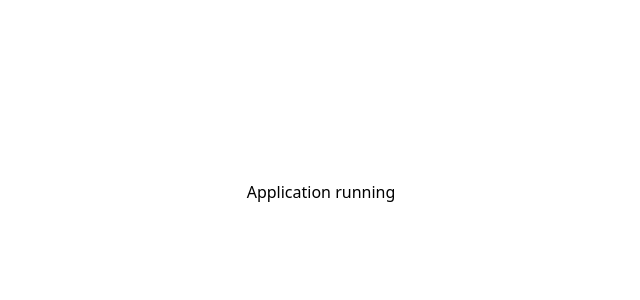
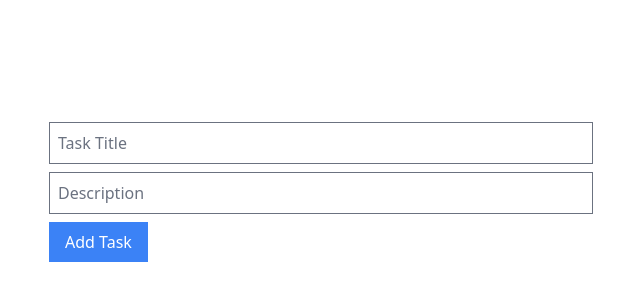
Before and after one commit to HimaKar955/Task-Manager-React, a React (Vite) app: page / in a window 1280 px wide. Shown: the part 208-508 px from the top of the page, without its empty margins (319-959 px from the left). Built offline with nearby package versions, Linux system fonts and the light colour scheme.

Commit message:
feat: add task creation form and state handling

```diff
--- a/src/App.tsx
+++ b/src/App.tsx
@@ -1,7 +1,26 @@
-import React from 'react'
+import React, { useState } from 'react'
+import { Task } from './types/task'
+import TaskForm from './components/TaskForm'
 
 const App: React.FC = () => {
-  return <div>Application running</div>
+  const [tasks, setTasks] = useState<Task[]>([])
+
+  const addTask = (title: string, description: string) => {
+    const newTask: Task = {
+      id: Date.now(),
+      title,
+      description,
+      status: 'pending',
+      createdAt: new Date()
+    }
+    setTasks([newTask, ...tasks])
+  }
+
+  return (
+    <div className="max-w-xl mx-auto p-4">
+      <TaskForm onAdd={addTask} />
+    </div>
+  )
 }
 
 export default App
--- /dev/null
+++ b/src/components/TaskForm.tsx
@@ -0,0 +1,38 @@
+import { useState } from 'react'
+
+interface Props {
+  onAdd: (title: string, description: string) => void
+}
+
+export default function TaskForm({ onAdd }: Props) {
+  const [title, setTitle] = useState('')
+  const [description, setDescription] = useState('')
+
+  const handleSubmit = (e: React.FormEvent) => {
+    e.preventDefault()
+    if (!title.trim()) return
+    onAdd(title, description)
+    setTitle('')
+    setDescription('')
+  }
+
+  return (
+    <form onSubmit={handleSubmit} className="space-y-2">
+      <input
+        className="border p-2 w-full"
+        placeholder="Task Title"
+        value={title}
+        onChange={(e) => setTitle(e.target.value)}
+      />
+      <input
+        className="border p-2 w-full"
+        placeholder="Description"
+        value={description}
+        onChange={(e) => setDescription(e.target.value)}
+      />
+      <button type="submit" className="bg-blue-500 text-white px-4 py-2">
+        Add Task
+      </button>
+    </form>
+  )
+}
```
